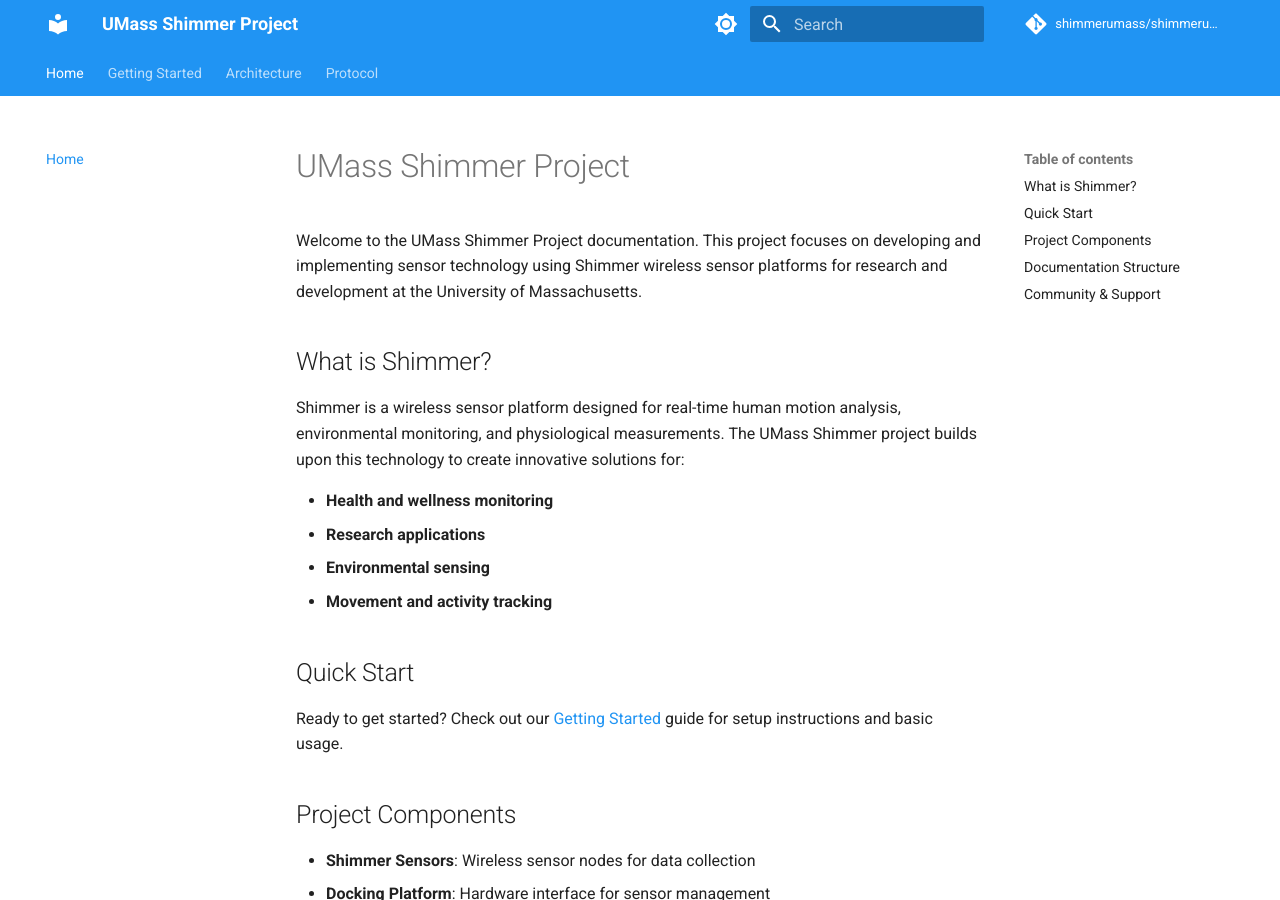
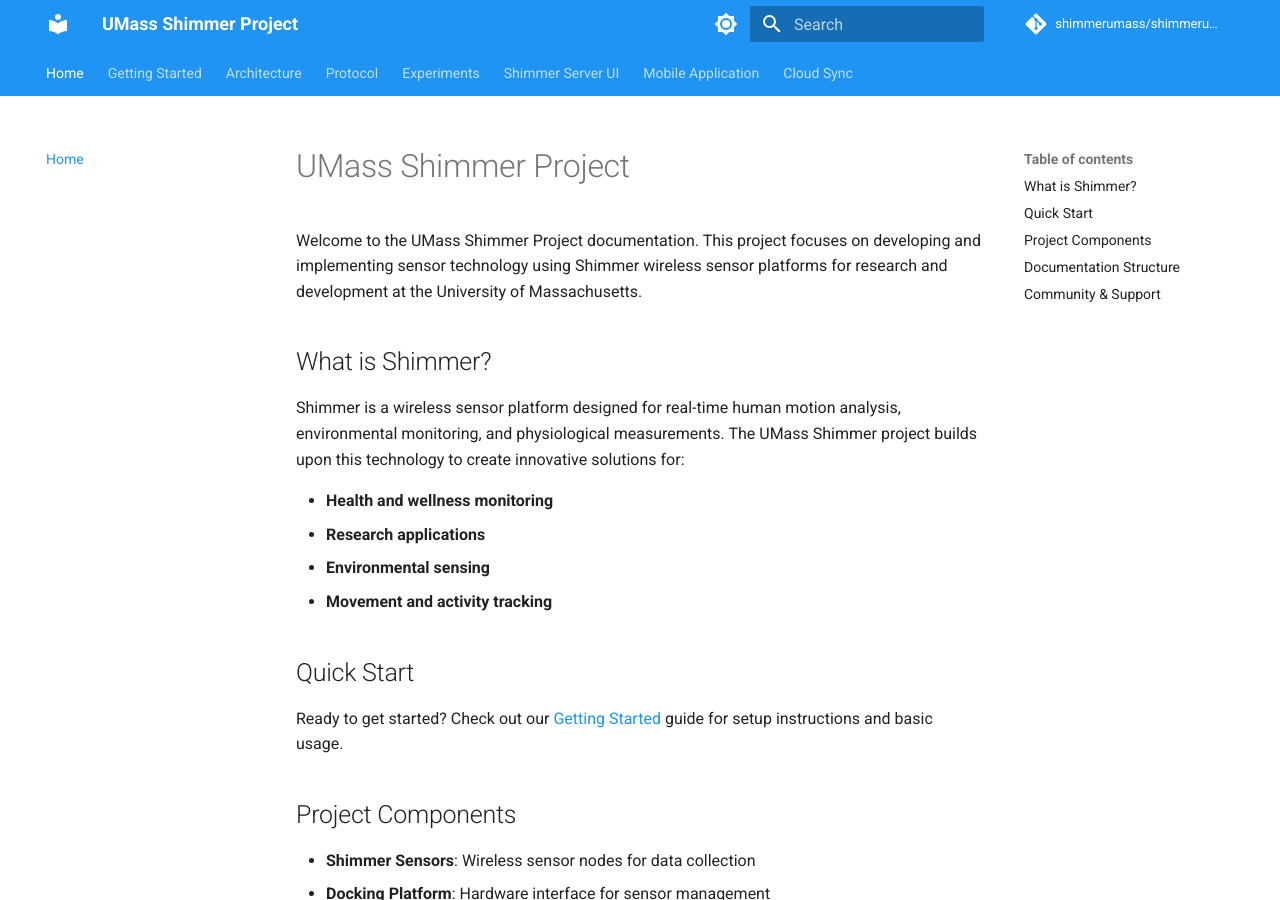
Before and after one commit to shimmerumass/shimmerumass, an MkDocs documentation site: the page built from docs/index.md, in a window 1280 px wide and 900 px high. Built offline with MkDocs 1.6.1 and Material for MkDocs 9.7.7, drawn with Linux system fonts in a browser that asks for light colours; comment, search, counter and statistics services are not loaded.

Commit message:
Add tags feature and update navigation in mkdocs.yml for improved documentation structure

```diff
--- a/mkdocs.yml
+++ b/mkdocs.yml
@@ -29,6 +29,7 @@
     - search.highlight
     - search.share
     - content.code.copy
+    - tags
 
 extra_javascript:
   - https://unpkg.com/mermaid@10.6.0/dist/mermaid.min.js
@@ -59,5 +60,9 @@
   - Getting Started: getting-started.md
   - Architecture: architecture.md
   - Protocol: protocol.md
+  - Experiments: experiments.md
+  - Shimmer Server UI: shimmer-server-ui.md
+  - Mobile Application: myapplication.md
+  - Cloud Sync: cloud-sync.md
 
 copyright: Copyright &copy; 2025 UMass Shimmer Project
```
